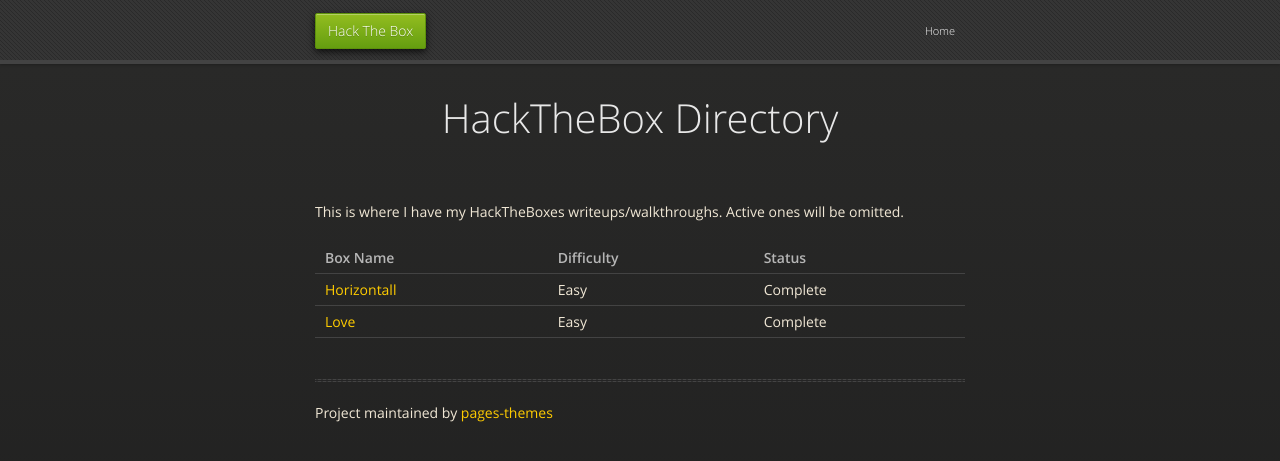
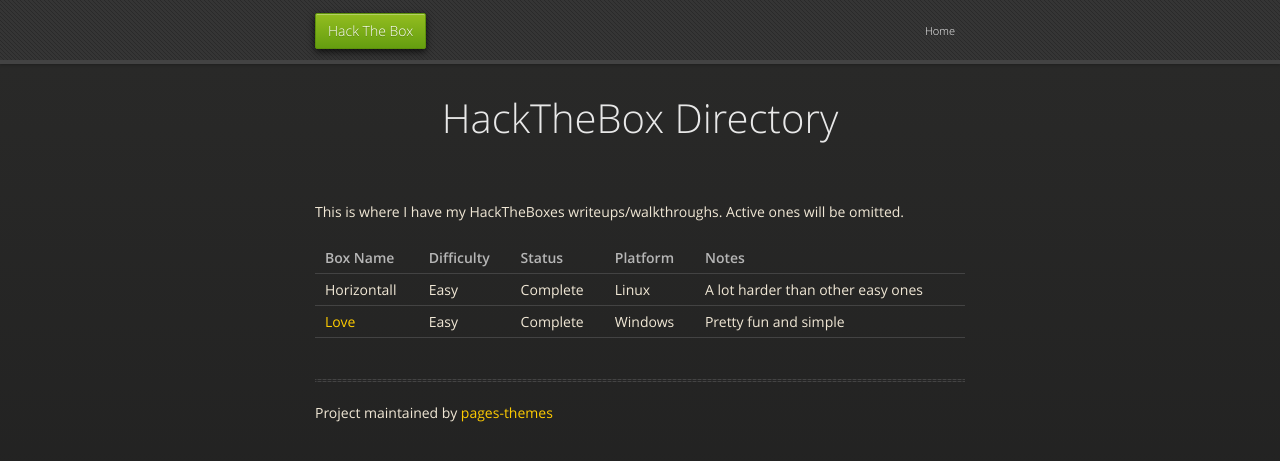
Before and after one commit to pages-themes/midnight, a Jekyll site: the page built from HackTheBox.md, in a window 1280 px wide. Shown: the top 461 px of the page. Built offline with Jekyll 4.4.1, drawn with Linux system fonts in a browser that asks for light colours.

Commit message:
Update HackTheBox.md

```diff
--- a/HackTheBox.md
+++ b/HackTheBox.md
@@ -5,7 +5,7 @@ title: HackTheBox Directory
 This is where I have my HackTheBoxes writeups/walkthroughs. Active ones will be omitted.
 <br />
 
-| Box Name  | Difficulty | Status |
-| ------------- | ------------- | ------------- |
-| <a > Horizontall </a>  | Easy | Complete |
-| <a href="https://susmdt.github.io/Nigerald/HTB/Love"> Love </a>  | Easy | Complete |
+| Box Name  | Difficulty | Status | Platform | Notes |
+| ------------- | ------------- | ------------- | ------------- |------------- |
+| Horizontall  | Easy | Complete | Linux | A lot harder than other easy ones |
+| <a href="https://susmdt.github.io/Nigerald/HTB/Love"> Love </a>  | Easy | Complete | Windows | Pretty fun and simple |
```
